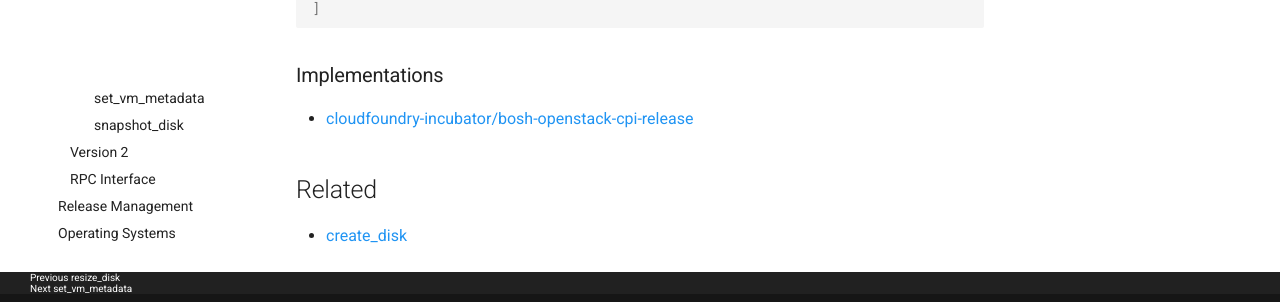
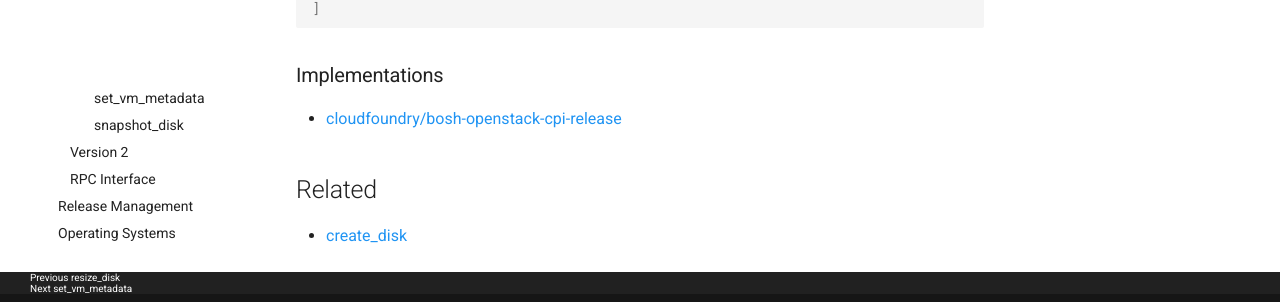
Before and after one commit to cloudfoundry/docs-bosh, an MkDocs documentation site: the page built from content/cpi-api-v1-method/set-disk-metadata.md, in a window 1280 px wide and 900 px high, scrolled down 584 px. Shown: the part 542-844 px from the top of the window. Built offline with MkDocs 1.6.1 and Material for MkDocs 9.7.7, drawn with Linux system fonts in a browser that asks for light colours; old or Windows-style settings are respelled for this version of MkDocs.

Commit message:
Fix some CPI URLs
Replace cloudfoundry-incubator by cloudfoundry for all CPIs that recently graduated from incubation.

```diff
--- a/content/cpi-api-v1-method/set-disk-metadata.md
+++ b/content/cpi-api-v1-method/set-disk-metadata.md
@@ -42,7 +42,7 @@ No return value
 
 ### Implementations
 
- * [cloudfoundry-incubator/bosh-openstack-cpi-release](https://github.com/cloudfoundry-incubator/bosh-openstack-cpi-release/blob/0c8ee8951cab41d0ddc86591719d55d8a783ac98/src/bosh_openstack_cpi/lib/cloud/openstack/cloud.rb#L629)
+ * [cloudfoundry/bosh-openstack-cpi-release](https://github.com/cloudfoundry/bosh-openstack-cpi-release/blob/0c8ee8951cab41d0ddc86591719d55d8a783ac98/src/bosh_openstack_cpi/lib/cloud/openstack/cloud.rb#L629)
 
 
 ## Related
```
